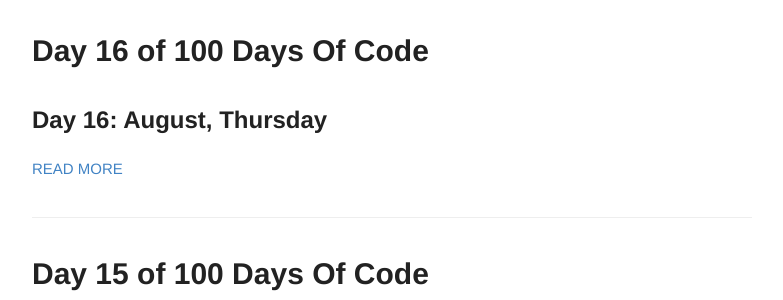
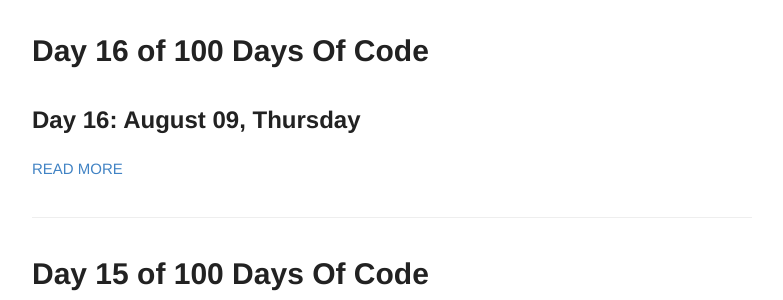
Before and after one commit to Johnny2136/johnny2136.github.io, a Jekyll site: the page built from index.html, in a window 1280 px wide and 900 px high, scrolled down 1097 px. Shown: the part 154-454 px from the top of the window, without its empty margins (248-1031 px from the left). Built offline with Jekyll 4.4.1, drawn with Linux system fonts in a browser that asks for light colours; emoji names are drawn with the system emoji font.

Commit message:
Update 2018-8-9-100DaysOfCode - Day16.md

```diff
--- a/_posts/2018-8-9-100DaysOfCode - Day16.md
+++ b/_posts/2018-8-9-100DaysOfCode - Day16.md
@@ -3,7 +3,7 @@ layout: post
 title: Day 16 of 100 Days Of Code
 ---
 
-## Day 16: August, Thursday
+## Day 16: August 09, Thursday
 
 **Today 's Progress**: I continue to work [Functional Programming Challenges](https://learn.freecodecamp.org/javascript-algorithms-and-data-structures/functional-programming).
 
```
